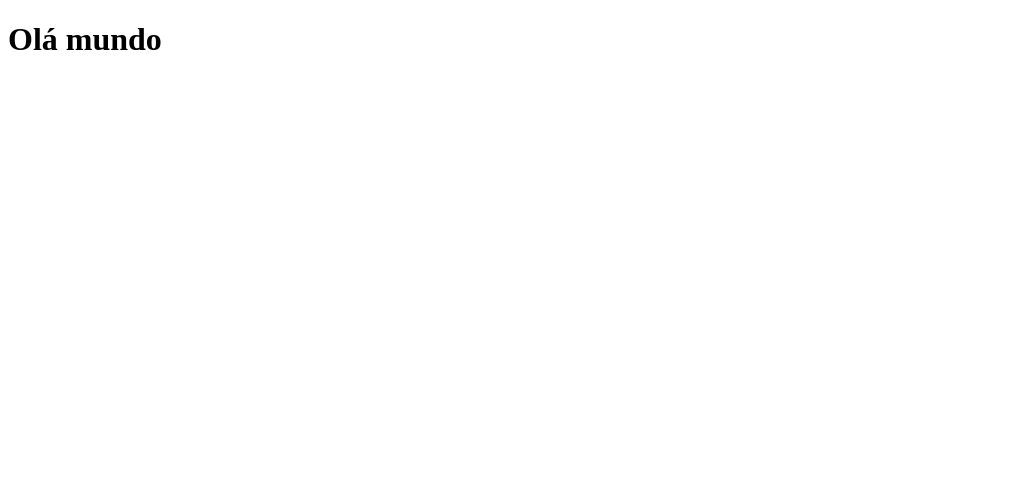
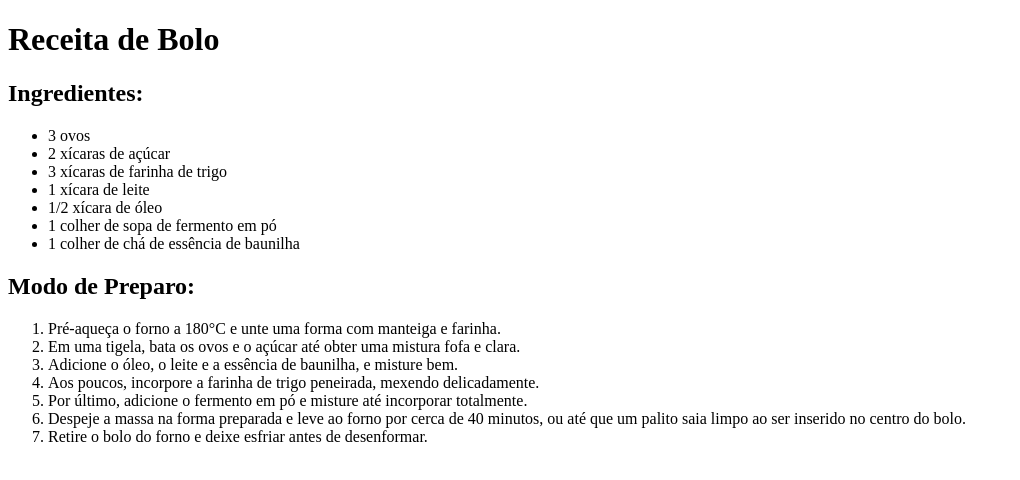
Before and after one commit to GabrieelDuart/CoderHouse, a plain HTML site: page index.html in a window 1280 px wide. Shown: the whole page, without its empty margins (0-1020 px from the left). Drawn offline with Linux system fonts and the light colour scheme.

Commit message:
receita bolo

```diff
--- a/index.html
+++ b/index.html
@@ -1,12 +1,39 @@
 <!DOCTYPE html>
 <html lang="pt-br">
+
 <head>
     <meta charset="UTF-8">
     <meta http-equiv="X-UA-Compatible" content="IE=edge">
     <meta name="viewport" content="width=device-width, initial-scale=1.0">
-    <title>titulo </title>
+    <title> Bolo </title>
 </head>
+
 <body>
-    <h1>Olá mundo</h1>
+
+    <h1>Receita de Bolo</h1>
+    <h2>Ingredientes:</h2>
+    <ul>
+        <li>3 ovos</li>
+        <li>2 xícaras de açúcar</li>
+        <li>3 xícaras de farinha de trigo</li>
+        <li>1 xícara de leite</li>
+        <li>1/2 xícara de óleo</li>
+        <li>1 colher de sopa de fermento em pó</li>
+        <li>1 colher de chá de essência de baunilha</li>
+    </ul>
+
+    <h2>Modo de Preparo:</h2>
+    <ol>
+        <li>Pré-aqueça o forno a 180°C e unte uma forma com manteiga e farinha.</li>
+        <li>Em uma tigela, bata os ovos e o açúcar até obter uma mistura fofa e clara.</li>
+        <li>Adicione o óleo, o leite e a essência de baunilha, e misture bem.</li>
+        <li>Aos poucos, incorpore a farinha de trigo peneirada, mexendo delicadamente.</li>
+        <li>Por último, adicione o fermento em pó e misture até incorporar totalmente.</li>
+        <li>Despeje a massa na forma preparada e leve ao forno por cerca de 40 minutos, ou até que um palito saia limpo
+            ao ser inserido no centro do bolo.</li>
+        <li>Retire o bolo do forno e deixe esfriar antes de desenformar.</li>
+    </ol>
+
 </body>
+
 </html>
```
